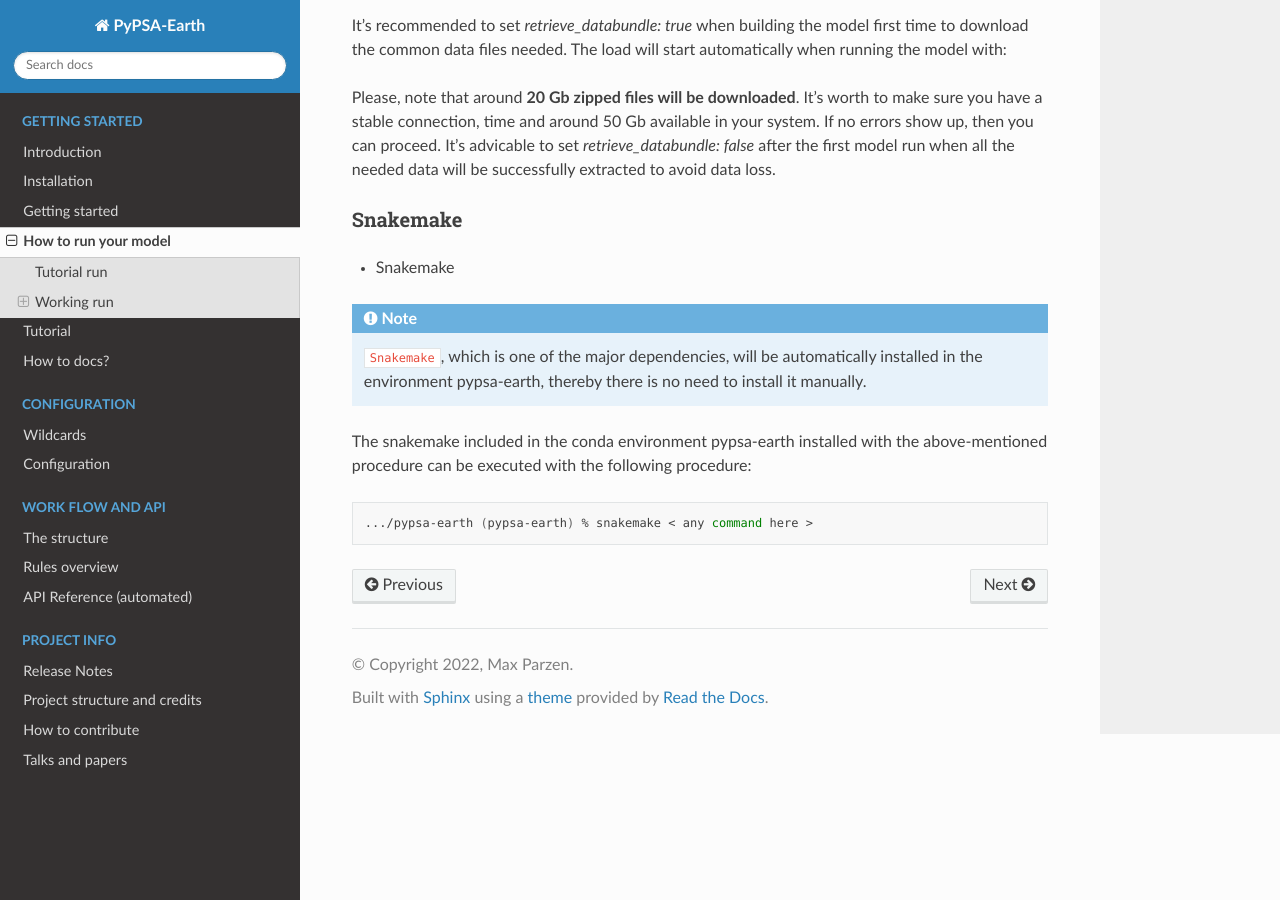
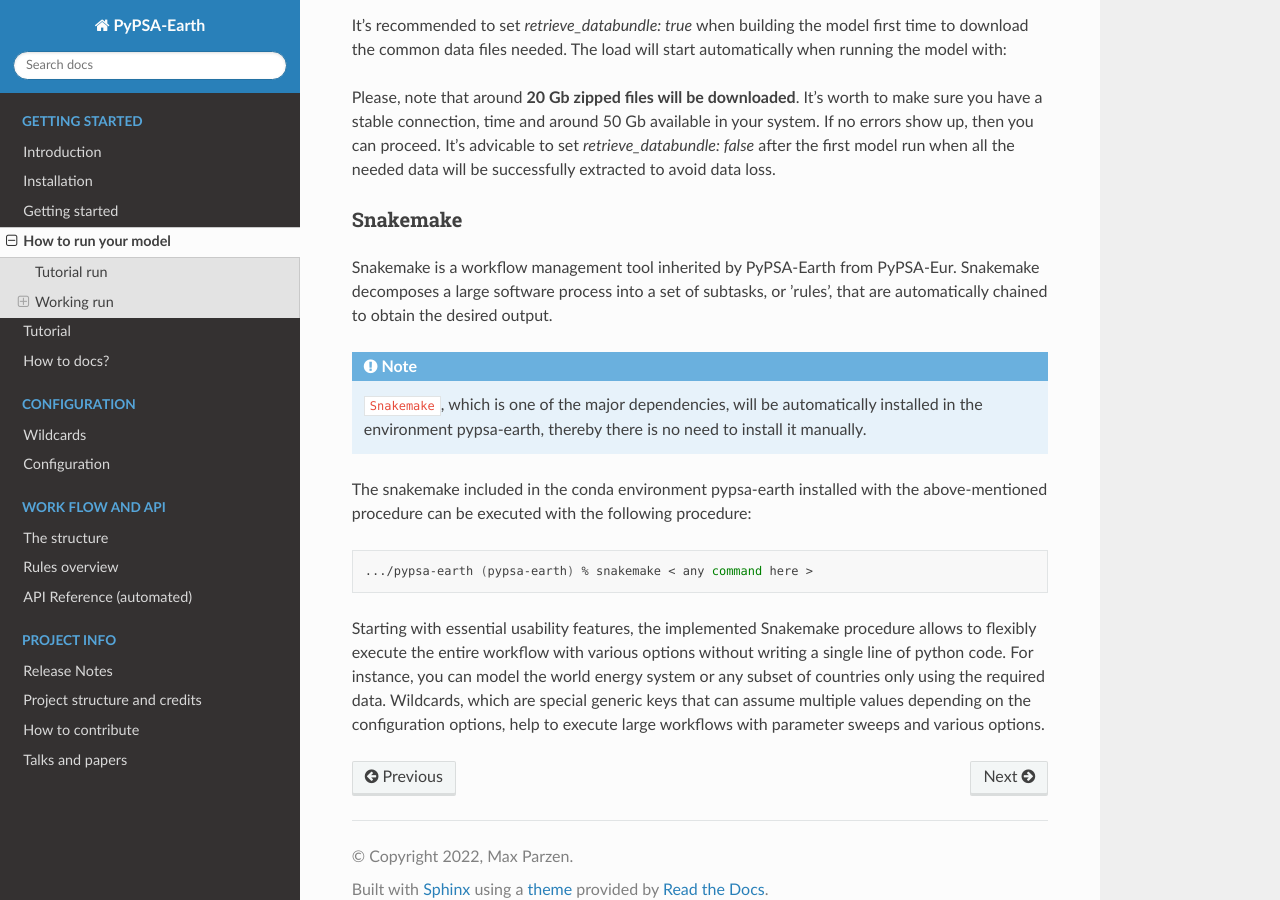
Before and after one commit to pypsa-meets-earth/pypsa-earth, a Sphinx documentation site: the page built from doc/how_to_start.rst, in a window 1280 px wide and 900 px high, scrolled down 823 px. Built offline with Sphinx 7.4.7 and the Read the Docs theme 2.0.0, drawn with Linux system fonts in a browser that asks for light colours; pages that are not in the unit, such as notebooks, are missing from menus; the version number could not be read and is left out.

Commit message:
Improve Snakemake explanations

```diff
--- a/doc/how_to_start.rst
+++ b/doc/how_to_start.rst
@@ -46,7 +46,7 @@
 Snakemake
 ===========================
 
-- Snakemake
+Snakemake is a workflow management tool inherited by PyPSA-Earth from PyPSA-Eur. Snakemake decomposes a large software process into a set of subtasks, or ’rules’, that are automatically chained to obtain the desired output.
 
 .. note::
   ``Snakemake``, which is one of the major dependencies, will be automatically installed in the environment pypsa-earth, thereby there is no need to install it manually.
@@ -57,4 +57,7 @@
 
     .../pypsa-earth (pypsa-earth) % snakemake < any command here >
 
+Starting with essential usability features, the implemented Snakemake procedure allows to flexibly execute the entire workflow with various options without writing a single line of python code. For instance, you can model the world energy system or any subset of countries only using the required data. Wildcards, which are special generic keys that can assume multiple values depending on the configuration options, help to execute large workflows with parameter sweeps and various options.
+
+
 .. TODO Add Snakemake tutorial links
```
